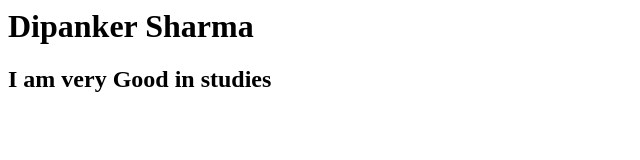
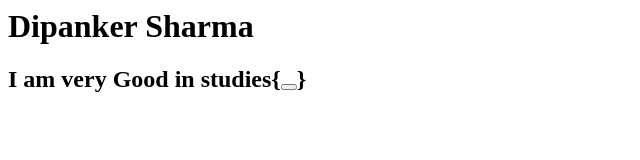
Before and after one commit to dipankersharma/smoethingnew, a plain HTML site: page index.html in a window 1280 px wide. Shown: the full height of the page, 0-640 px from the left. Drawn offline with Linux system fonts and the light colour scheme.

Commit message:
trysomething else

```diff
--- a/index.html
+++ b/index.html
@@ -1,2 +1,2 @@
 <h1>Dipanker Sharma</h1>
-<h2>I am very Good in studies</h2>
+<h2>I am very Good in studies{<button></button>}</h2>
```
